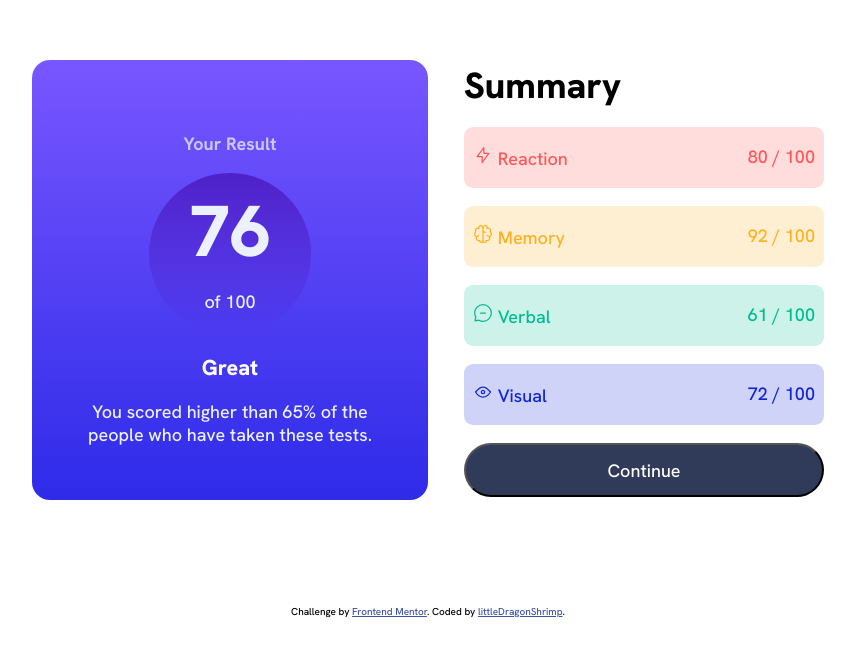
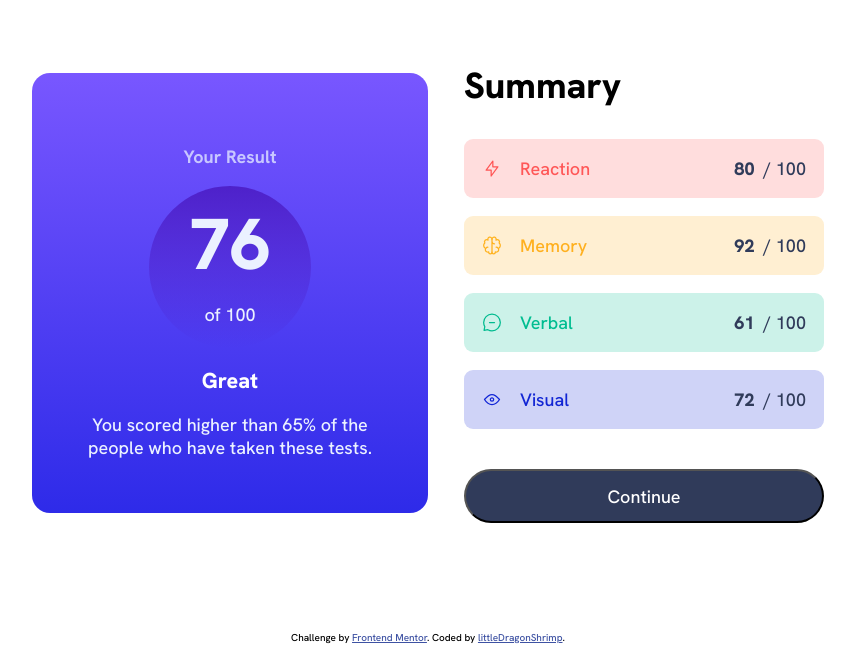
Before and after one commit to littledragonshrimp/resultsSummaryComponent, a plain HTML site: page index.html in a window 1280 px wide. Shown: the part 136-800 px from the top of the page, without its empty margins (212-1067 px from the left). Drawn offline with Linux system fonts and the light colour scheme.

Commit message:
adds js components into HTML for ul li (WORKS)

```diff
--- a/actions.js
+++ b/actions.js
@@ -1,19 +1,19 @@
 //import data from './data.json' assert type {'json'};
 //console.log(data);
 
- fetch("./data.json")
-     .then(res => {
-         if (res.ok) {
-             console.log("SUCCESS")
-         } else{
-             console.log("Not Successful")
-         }
-     })
-     .then(data => console.log(data.json))
-     .catch(error => console.log("ERROR"))
-
-const category = JSON.parse(category.json[0]);
-console.log(category);
+//  fetch("./data.json")
+//      .then(res => {
+//          if (res.ok) {
+//              console.log("SUCCESS")
+//          } else{
+//              console.log("Not Successful")
+//          }
+//      })
+//      .then(data => console.log(data.json))
+//      .catch(error => console.log("ERROR"))
+//
+// const category = JSON.parse(category.json[0]);
+// console.log(category);
 
 
 // var data = JSON.parse(DATA);
@@ -30,3 +30,51 @@ console.log(category);
 // console.log(data.category.map(()))
 //
 // const category = console.log(data.category[1]);
+
+fetch('./data.json')
+    .then((response) => response.json())
+    .then((json) => {
+        let summaryItems = document.getElementById("summaryItems");
+        let genSummaryItems = "";
+
+        let resultAvg = document.getElementById("resultScore");
+        let genResultAvg = "";
+        console.log(genResultAvg);
+
+     //   let scores = json.forEach(item =>) {
+     //
+     //   }
+     //   var as = JSON.parse(jstring);
+     //   let averageScorePlacement = document.getElementById("resultScore");
+
+        // score information
+        // let averageScore = document.getElementsByid("resultScore");
+//
+        //json.forEach(item.score =>{
+        //
+        //})
+//
+//        json.forEach(item =>) {
+//
+//        }
+        json.forEach(item => {
+            genResultAvg += '${item.score/item.length}'
+        });
+
+        json.forEach(item => {
+            genSummaryItems +=
+            `<li class="summary-item"
+                style=  "background: hsla(${item.color.hue}, ${item.color.saturation}, ${item.color.lightness}, 0.2);
+                        color: hsl(${item.color.hue}, ${item.color.saturation}, ${item.color.lightness});">
+
+                <img src="${item.icon}" alt="${item.category} Icon">
+
+                <p class="item-name">${item.category}</p>
+
+                <p class="item-score">${item.score}</p>
+
+                <p class="item-max-score">/ 100</p>
+            </li>`
+        });
+        summaryItems.innerHTML = genSummaryItems;
+    });
--- a/data.json
+++ b/data.json
@@ -2,21 +2,41 @@
   {
     "category": "Reaction",
     "score": 80,
-    "icon": "./assets/images/icon-reaction.svg"
+    "icon": "./assets/images/icon-reaction.svg",
+    "color": {
+      "hue": "0",
+      "saturation": "100%",
+      "lightness": "67%"
+    }
   },
   {
     "category": "Memory",
     "score": 92,
-    "icon": "./assets/images/icon-memory.svg"
+    "icon": "./assets/images/icon-memory.svg",
+    "color": {
+      "hue": "39",
+      "saturation": "100%",
+      "lightness": "56%"
+    }
   },
   {
     "category": "Verbal",
     "score": 61,
-    "icon": "./assets/images/icon-verbal.svg"
+    "icon": "./assets/images/icon-verbal.svg",
+    "color": {
+      "hue": "166",
+      "saturation": "100%",
+      "lightness": "37%"
+    }
   },
   {
     "category": "Visual",
     "score": 72,
-    "icon": "./assets/images/icon-visual.svg"
+    "icon": "./assets/images/icon-visual.svg",
+    "color": {
+      "hue": "234",
+      "saturation": "85%",
+      "lightness": "45%"
   }
+}
 ]
--- a/index.html
+++ b/index.html
@@ -21,23 +21,26 @@
 </head>
 <body>
 <main>
-  <div class="header-1">
-    <p class="result-title">Your Result</p>
+  <section class="header-1">
+    <h1 class="result-title">Your Result</h1>
 
     <div class="header-circle">
-      <h2 class="result-score">76</h2>
+      <p class="result-score" id="resultScore">76</p>
       <p class="of">of 100</p>
     </div>
 
     <div class="result-text">
-      <h3>Great</h3>
+      <h2>Great</h2>
       <p>You scored higher than 65% of the people who have taken these tests.</p>
     </div>
-  </div>
+  </section>
 
-  <div class="summary-card">
-    <h4 class="summary-title">Summary</h4>
+  <section class="summary-card">
+    <h3 class="summary-title">Summary</h3>
+    <ul class="summary-items" id="summaryItems">
 
+    </ul>
+<!--
     <div class="box reaction">
       <span id="reaction-js"></span>
       <img src="assets/images/icon-reaction.svg" alt="reaction-score" srcset="">
@@ -69,9 +72,9 @@
 
       <span class="box-score">72 / 100</span>
     </div>
-
+-->
     <button type="button">Continue</button>
-  </div>
+  </section>
 </main>
     <footer>
       <div class="attribution">
--- a/styles.scss
+++ b/styles.scss
@@ -46,7 +46,7 @@ main{
     .result-title{
         color:$Lightlavender;
     }
-    h3{
+    h2{
         color:hsl(0, 0%, 100%);
     }
     .result-title{
@@ -55,7 +55,7 @@ main{
     }
     .result-text{
         margin-top: 1rem;
-        h3{
+        h2{
             font-weight: 800;
             font-size: 1.2rem;
             margin-bottom: 1rem;
@@ -74,7 +74,7 @@ main{
         min-height: 9rem;
         margin-left: auto;
         margin-right: auto;
-        h2{
+        .result-score{
             font-size: 4rem;
             margin-top: 1rem;
             line-height: 6.5rem;
@@ -132,7 +132,7 @@ main{
             border-radius: 1rem;
             width: 100%;
             height: 3rem;
-            margin-top: 1rem;
+
             margin-bottom:1rem;
             :hover{
                 background-color: red;
@@ -141,6 +141,35 @@ main{
         }
     }
 
+//MOBILE JS COMPONENT
+.summary-items{
+    margin: 30px 0px 40px 0px;
+    display: grid;
+    gap: 1rem;
+    list-style: none;
+
+    li{
+        display: flex;
+        flex-direction: row;
+        padding: 1rem;
+        border-radius: .5rem;
+        img{
+            margin-right: 1rem;
+        }
+        .item-score{
+            color: $Darkgray;
+            font-weight: 800;
+            margin-left: auto;
+            float: right;
+            margin-right: .5rem;
+        }
+        .item-max-score{
+            color:$Darkgray;
+        }
+    }
+
+
+}
 //js components
 #react-js, #memory-js, #visual-js, #verbal-js{
     display: none;
```
Also changed, not shown: styles.css, 1 other file.
